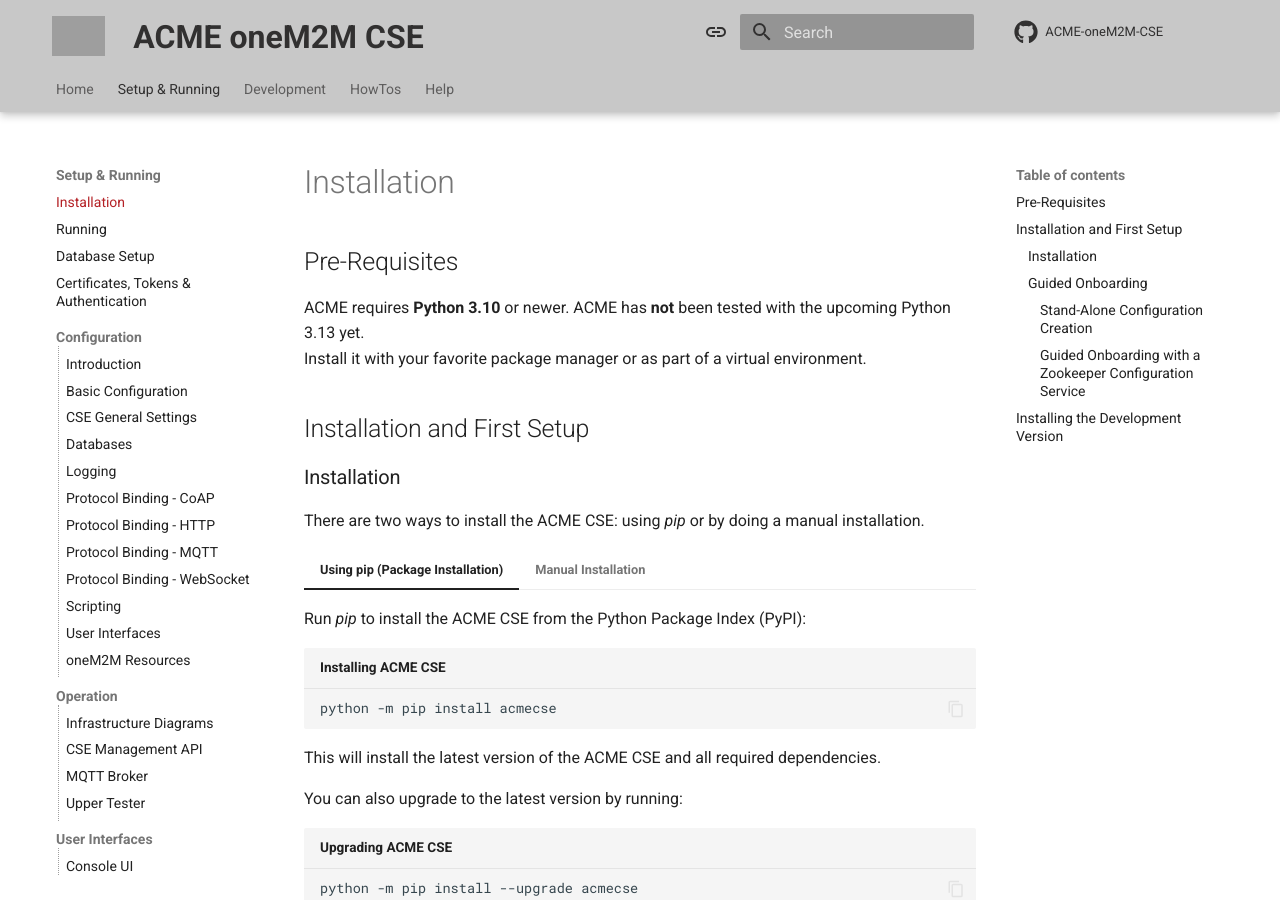
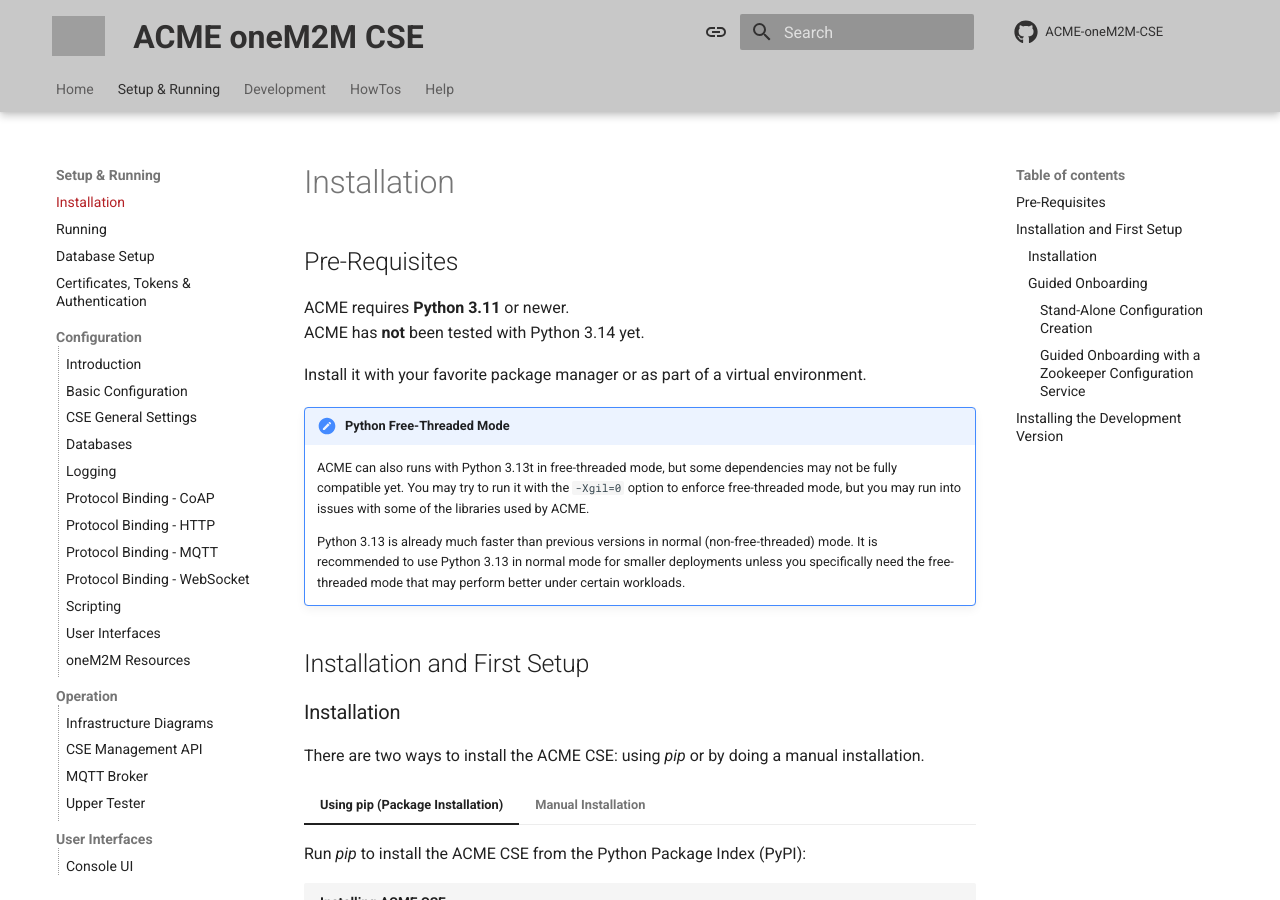
Before and after one commit to ankraft/ACME-oneM2M-CSE-mkdocs, an MkDocs documentation site: the page built from docs/setup/Installation.md, in a window 1280 px wide and 900 px high. Built offline with MkDocs 1.6.1 and Material for MkDocs 9.7.7, drawn with Linux system fonts in a browser that asks for light colours; comment, search, counter and statistics services are not loaded; grey boxes are pictures that could not be loaded.

Commit message:
Typos. Updated discussion on 3.13t

````diff
--- a/docs/setup/Installation.md
+++ b/docs/setup/Installation.md
@@ -2,8 +2,18 @@
 
 ## Pre-Requisites
 
-ACME requires **Python 3.10** or newer. ACME has **not** been tested with the upcoming Python 3.13 yet.
+ACME requires **Python 3.11** or newer.
+ACME has **not** been tested with Python 3.14 yet.
+
 Install it with your favorite package manager or as part of a virtual environment.
+
+!!! Note "Python Free-Threaded Mode"
+	ACME can also runs with Python 3.13t in free-threaded mode, but some dependencies may not be fully compatible yet. You may try to run it with the `-Xgil=0` option to enforce free-threaded mode, but you may run into issues with some of the libraries used by ACME.
+
+	Python 3.13 is already much faster than previous versions in normal (non-free-threaded) mode. It
+	is recommended to use Python 3.13 in normal mode for smaller deployments unless you specifically
+	need the free-threaded mode that may perform better under certain workloads.
+
 
 ## Installation and First Setup
 
@@ -36,7 +46,7 @@
 		cd ACME-oneM2M-CSE
 		```
 
-	1. It is recommend to install the required packages by running the following command:
+	1. It is recommended to install the required packages by running the following command:
 
 		```bash title="Installing Required Packages"
 		python3 -m pip install -r requirements.txt
````
Also changed, not shown: docs/development/ACMEScript-metatags.md (+1 -1 lines), docs/setup/Configuration-introduction.md (+1 -1 lines).
